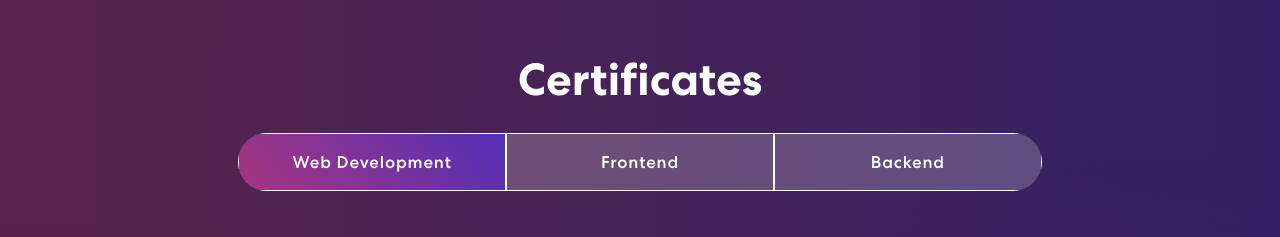
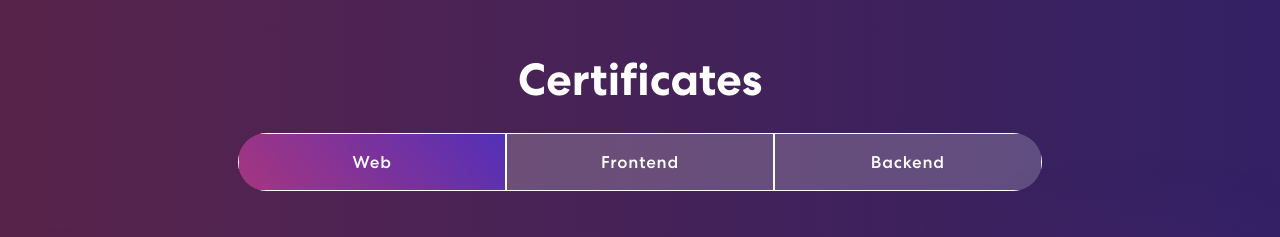
Before and after one commit to gizem28/portfolio2, a React (Create React App) app: page / in a window 1280 px wide. Shown: the part 2460-2697 px from the top of the page. Built offline with nearby package versions, Linux system fonts and the light colour scheme.

Commit message:
featured5

```diff
--- a/src/components/Certificates.js
+++ b/src/components/Certificates.js
@@ -89,7 +89,7 @@
                 <Tab.Container id="cer-tabs" defaultActiveKey="first">
                   <Nav variant="pills" className="nav-pills mb-5 justify-content-center align-items-center" id="pills-tab">
                     <Nav.Item>
-                      <Nav.Link eventKey="first">Web Development</Nav.Link>
+                      <Nav.Link eventKey="first">Web</Nav.Link>
                     </Nav.Item>
                     <Nav.Item>
                       <Nav.Link eventKey="second">Frontend</Nav.Link>
```
